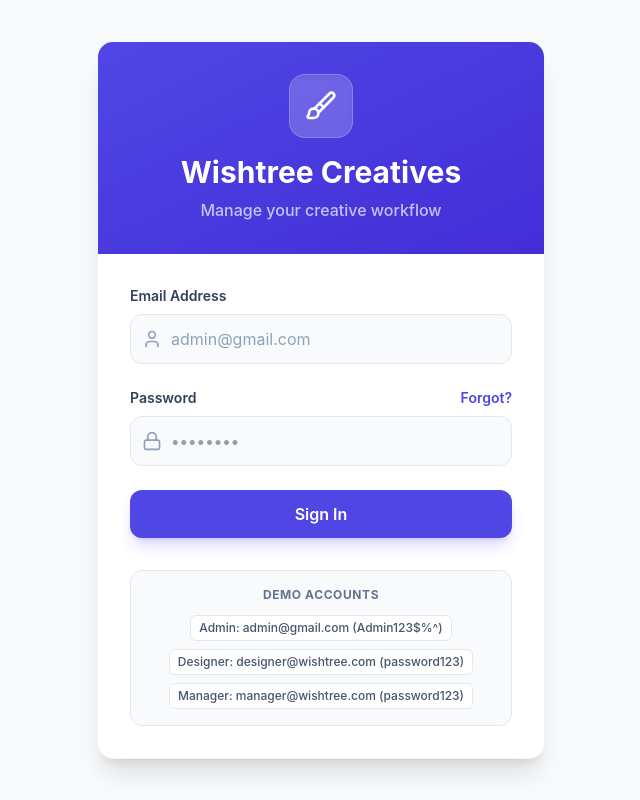
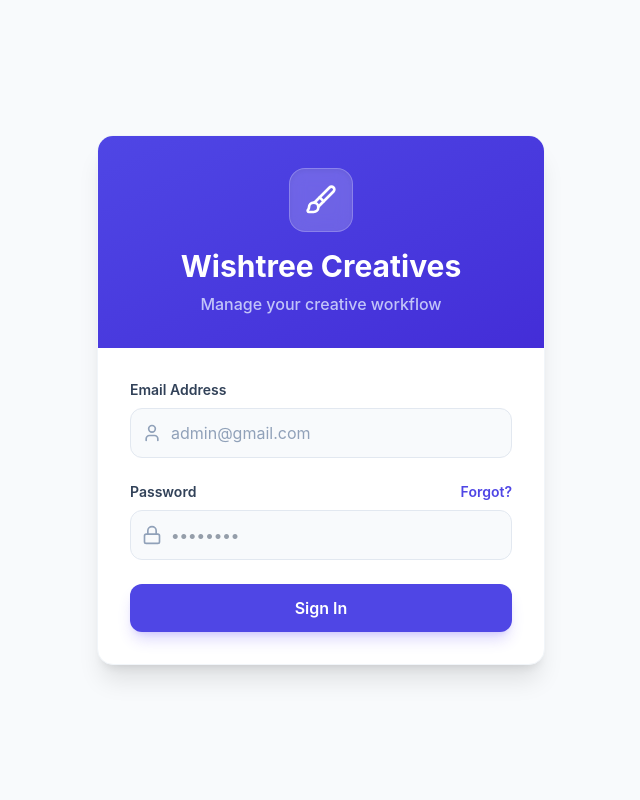
Before and after one commit to ashwinfranciswishtree/taskcanvas, a React (Vite) app in the folder wishtree-frontend/: page /login in a window 1280 px wide. Shown: the whole page, without its empty margins (319-959 px from the left). Built offline with nearby package versions, Linux system fonts and the light colour scheme; no server answers.

Commit message:
Remove demo accounts UI from login page

```diff
--- a/wishtree-frontend/src/pages/Login.jsx
+++ b/wishtree-frontend/src/pages/Login.jsx
@@ -75,14 +75,7 @@ const Login = () => {
             </button>
           </form>
 
-          <div className="mt-8 text-center bg-slate-50 rounded-xl p-4 border border-slate-200">
-            <h4 className="text-xs font-bold text-slate-500 uppercase tracking-wider mb-3">Demo Accounts</h4>
-            <div className="flex flex-wrap gap-2 justify-center text-xs">
-              <span className="px-2 py-1 bg-white border border-slate-200 rounded-md font-medium text-slate-600">Admin: admin@gmail.com (Admin123$%^)</span>
-              <span className="px-2 py-1 bg-white border border-slate-200 rounded-md font-medium text-slate-600">Designer: designer@wishtree.com (password123)</span>
-              <span className="px-2 py-1 bg-white border border-slate-200 rounded-md font-medium text-slate-600">Manager: manager@wishtree.com (password123)</span>
-            </div>
-          </div>
+
         </div>
       </div>
     </div>
```
